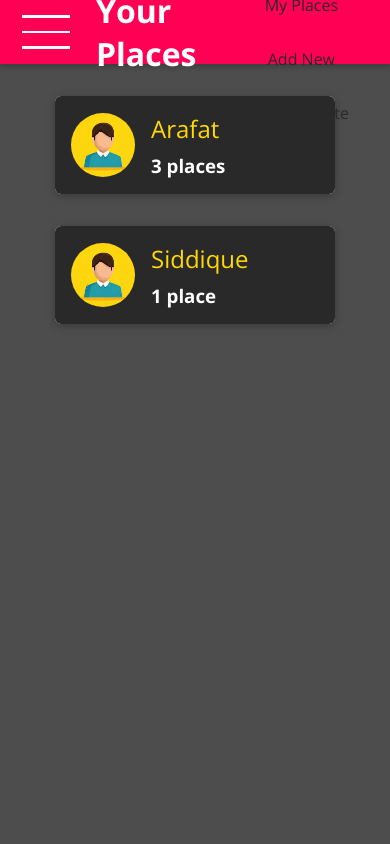
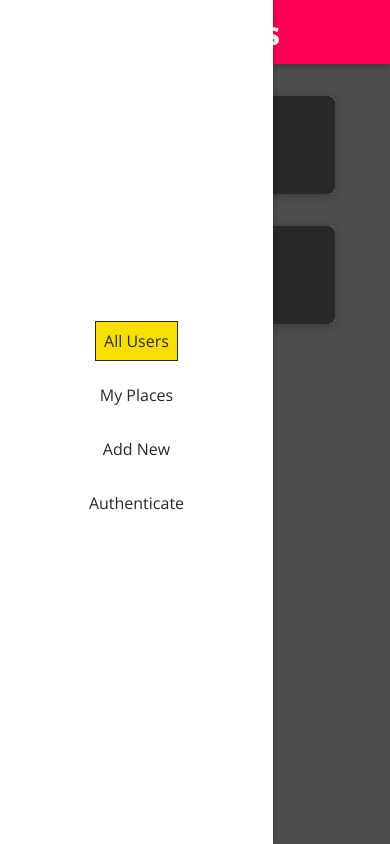
Before and after one commit to Al-ArafatSiddique/MERN_frontend, a React (Create React App) app: page / in a window 390 px wide. Built offline with nearby package versions, Linux system fonts and the light colour scheme.

Commit message:
Desktop and Mobile Navigation Created

```diff
--- a/src/shared/components/Navigation/MainNavigation.jsx
+++ b/src/shared/components/Navigation/MainNavigation.jsx
@@ -1,12 +1,19 @@
 import React from 'react'
 import { Link } from 'react-router-dom'
 import MainHeader from './MainHeader'
-
 import './mainNavigation.css'
 import NavLinks from './NavLinks'
+import SideDrawer from './SideDrawer';
+
 
 export default function MainNavigation() {
   return (
+    <>
+    <SideDrawer>
+        <nav className='main-navigation__drawer-nav'>
+          <NavLinks/>
+        </nav>
+      </SideDrawer>
     <MainHeader>
       <button className='main-navigation__menu-btn'>
         <span/>
@@ -14,9 +21,10 @@
         <span/>
       </button>
       <h1 className='main-navigation__title'><Link to='/'>Your Places</Link> </h1>
-      <nav>
+      <nav className='main-navigation__header-nav '>
         <NavLinks/>
       </nav>
     </MainHeader>
+    </>
   )
 }
--- a/src/shared/components/Navigation/SideDrawer.jsx
+++ b/src/shared/components/Navigation/SideDrawer.jsx
@@ -2,8 +2,8 @@
 
 import './sideDrawer.css'
 
-export default function SideDrawer() {
+export default function SideDrawer(props) {
   return (
-    <div>SideDrawer</div>
+    <aside className='side-drawer'>{props.children}</aside>
   )
 }
--- a/src/shared/components/Navigation/mainNavigation.css
+++ b/src/shared/components/Navigation/mainNavigation.css
@@ -42,4 +42,8 @@
     .main-navigation__header-nav {
       display: block;
     }
+
+    .main-navigation__drawer-nav {
+      display: none;
+    }
   }
--- a/src/shared/components/Navigation/sideDrawer.css
+++ b/src/shared/components/Navigation/sideDrawer.css
@@ -0,0 +1,16 @@
+.side-drawer {
+    position: fixed;
+    left: 0;
+    top: 0;
+    z-index: 100;
+    height: 100vh;
+    width: 70%;
+    background: white;
+    box-shadow: 0 2px 8px rgba(0, 0, 0, 0.26);
+  }
+
+  @media (min-width: 768px) {
+    .side-drawer {
+      display: none;
+    }
+  }
```
